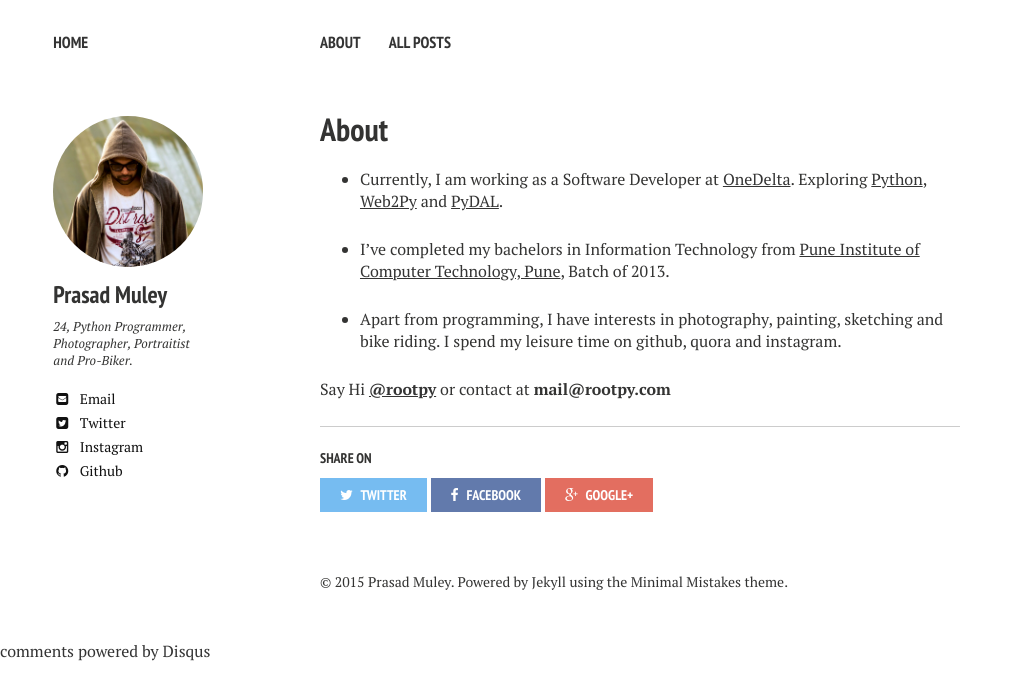
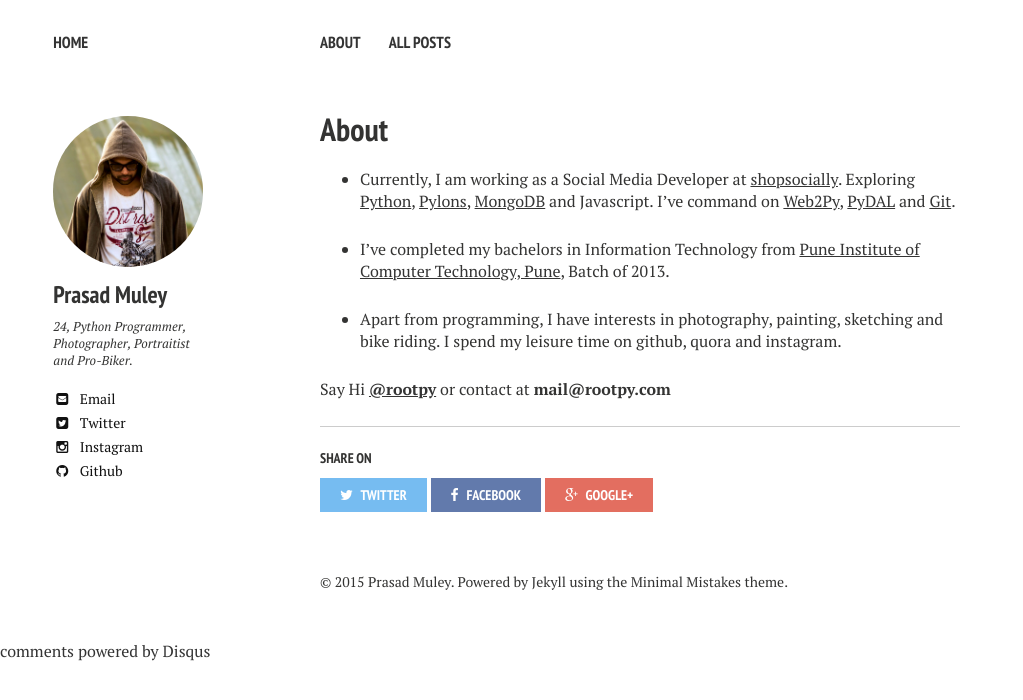
Before and after one commit to prasadmuley/prasadmuley.github.io, a Jekyll site: the page built from about/index.md, in a window 1280 px wide. Shown: the top 700 px of the page, without its empty margins (0-1023 px from the left). Built offline with Jekyll 4.4.1, drawn with Linux system fonts in a browser that asks for light colours; nearby versions of some CDN libraries; comment, search, counter and statistics services are not loaded.

Commit message:
update about

```diff
--- a/about/index.md
+++ b/about/index.md
@@ -5,7 +5,7 @@ tags: [about, prasad, muley, rootpy]
 comments: true
 ---
 
-* Currently, I am working as a Software Developer at [OneDelta](onedelta.in). Exploring [Python](https://www.python.org/), [Web2Py](http://web2py.com/) and [PyDAL](https://github.com/web2py/pydal).
+* Currently, I am working as a Social Media Developer at [shopsocially](shopsocially.com). Exploring [Python](https://www.python.org/), [Pylons](http://www.pylonsproject.org/), [MongoDB](https://www.mongodb.org/) and Javascript. I've command on [Web2Py](http://www.web2py.com/), [PyDAL](https://github.com/web2py/pydal) and [Git](https://git-scm.com/).
 
 * I've completed my bachelors in Information Technology from [Pune Institute of Computer Technology, Pune](http://pict.edu/), Batch of 2013.
 
```
